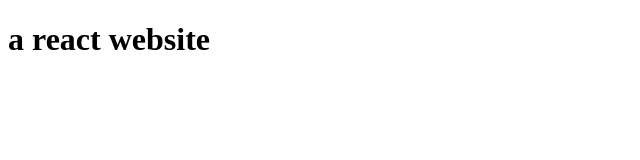
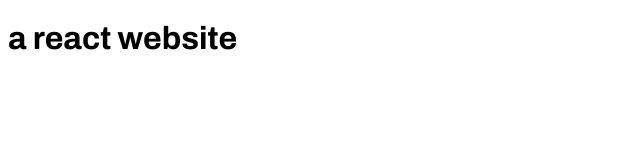
Before and after one commit to nesliprm/ableton-frontend-practice, a React (Vite) app: page / in a window 1280 px wide. Shown: the top 160 px of the page, without its empty margins (0-640 px from the left). Built offline with nearby package versions, Linux system fonts and the light colour scheme.

Commit message:
setup css

```diff
--- a/src/App.css
+++ b/src/App.css
@@ -9,3 +9,7 @@
   --clr-background: #fafafa;
   --main-font: "Archivo", sans-serif;
 }
+
+body {
+  font-family: var(--main-font);
+}
--- a/src/App.jsx
+++ b/src/App.jsx
@@ -1,3 +1,5 @@
+import "./App.css";
+
 function App() {
   return (
     <div>
--- a/src/main.jsx
+++ b/src/main.jsx
@@ -1,6 +1,7 @@
 import { StrictMode } from "react";
 import { createRoot } from "react-dom/client";
 import App from "./App.jsx";
+import "./App.css";
 
 createRoot(document.getElementById("root")).render(
   <StrictMode>
```
